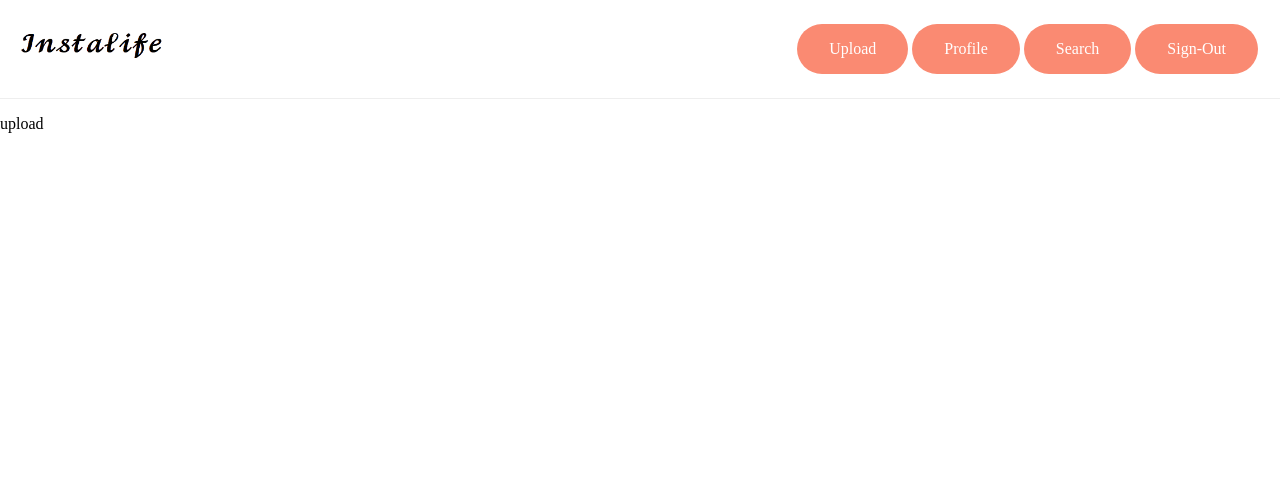
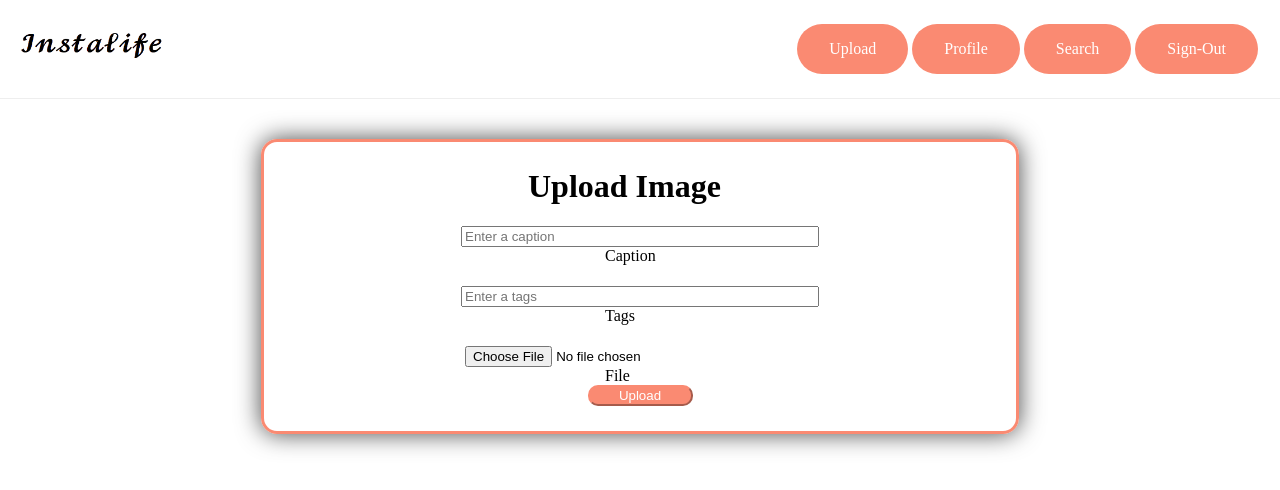
Before and after one commit to dimlil/Vue.js-examp-Instalife, a Vue app: page /upload in a window 1280 px wide. Shown: the top 490 px of the page. Built offline with nearby package versions, Linux system fonts and the light colour scheme.

Commit message:
feat/ added upload post functionality

```diff
--- a/src/components/core/UploadPage.vue
+++ b/src/components/core/UploadPage.vue
@@ -1,13 +1,161 @@
 <template>
-  <p>upload</p>
+  <form class="form" @submit.prevent="uploadHandler">
+    <div>
+      <h1 class="uploadHeaderText">Upload Image</h1>
+    </div>
+
+    <div>
+      <input
+        type="text"
+        id="inputCaption"
+        name="caption"
+        placeholder="Enter a caption"
+        v-model="caption"
+      />
+      <label htmlFor="inputCaption">Caption</label>
+    </div>
+
+    <div>
+      <input
+        type="text"
+        id="inputTags"
+        name="tags"
+        placeholder="Enter a tags"
+        v-model="tags"
+      />
+      <label htmlFor="inputTags">Tags</label>
+    </div>
+
+    <div>
+      <input @change="getFile" type="file" id="inputFile" name="fileName" />
+      <label htmlFor="inputFile">File</label>
+    </div>
+
+    <button class="btn">Upload</button>
+  </form>
 </template>
 
 <script>
+import firebase from 'firebase'
+import { db,storage } from "../../firebase.js";
 export default {
-
-}
+  data() {
+    return {
+      caption: "",
+      tags: "",
+      file: "",
+    };
+  },
+  methods: {
+    uploadHandler() {
+      const objFromLocalStorageAsAString = localStorage.getItem("user");
+      const user = JSON.parse(objFromLocalStorageAsAString);
+      //   console.log(this.file);
+      //   console.log(this.tags);
+      //   console.log(this.caption);
+         storage.ref(`images/${this.file.name}`).put(this.file).on(
+        "state_changed",
+        (snapshot) => {
+            console.log(snapshot);
+        },
+        (err) => {
+          console.log(err);
+          alert(err.message)
+        },
+        () => {
+          //when that complite that will execute
+          storage
+            .ref('images')
+            .child(this.file.name)
+            .getDownloadURL()
+            .then((url) => {
+              db.collection('posts').add({
+                timestamp: firebase.firestore.FieldValue.serverTimestamp(),//upload img in top of db and home page
+                caption: this.caption,
+                tags: this.tags,
+                imgUrl: url,
+                username: user.displayName,
+                email: user.email
+              })
+            })
+            .then(() => {
+              this.$router.push("/")
+            })
+        }
+      )
+    },
+    getFile(event) {
+      if (event.target.files.length == 0) {
+        return;
+      }
+      this.file = event.target.files[0];
+    },
+  },
+};
 </script>
 
-<style>
+<style scoped>
+.butn {
+  border: 1px solid #fa8a72;
+  border-radius: 5px;
+  color: #000;
+  text-align: center;
+  text-decoration: none;
+  height: 25px;
+  width: 25px;
+  background-color: #fa8a72;
+}
 
+.form {
+  background-color: rgba(255, 255, 255, 0.479);
+  padding: 2%;
+  width: 80%;
+  margin: 0 auto;
+  margin-top: 40px !important;
+  border: solid;
+  border-radius: 1rem;
+  border-color: #fa8a72;
+  box-shadow: 0 0 1.5rem 0 rgba(0, 0, 0, 0.712);
+
+  max-width: 700px;
+  margin: auto;
+}
+
+.uploadHeaderText {
+  width: 32%;
+  margin: auto;
+  object-fit: contain;
+  display: block;
+  font-family: cursive;
+}
+
+input {
+  width: 50%;
+  margin: auto;
+  object-fit: contain;
+  display: block;
+  margin-top: 3%;
+}
+
+.btn {
+  background-color: #fa8a72;
+  color: white !important;
+  border-color: #fa8a72 !important;
+  border-radius: 10px;
+  width: 15%;
+  margin: auto;
+  object-fit: contain;
+  display: block;
+}
+
+.progress {
+  width: 50%;
+  margin: auto;
+  object-fit: contain;
+  display: block;
+  color: #fa8a72;
+}
+label {
+  margin-left: 45%;
+}
 </style>
```
